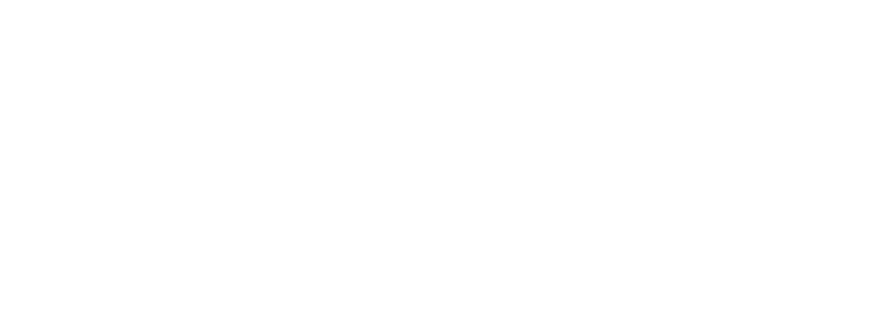
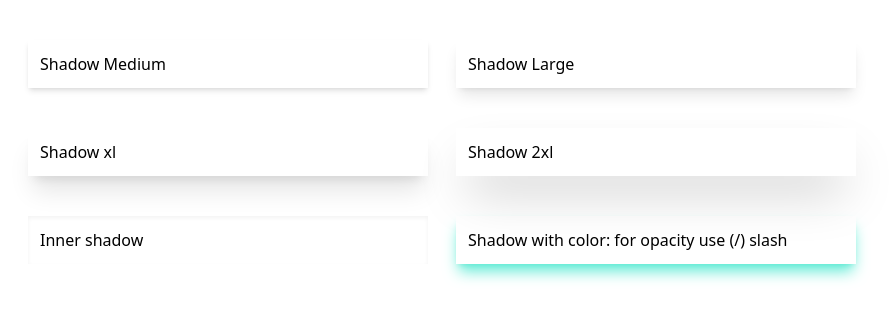
Before and after one commit to anandku06/TailWind_Learnings, a website: page HuxnDev/Fundamentals/6. Backgrounds Shadows/index.html in a window 1280 px wide. Shown: the whole page, without its empty margins (0-895 px from the left). Drawn offline with nearby package versions, Linux system fonts and the light colour scheme.

Commit message:
add shadow utilities and example layout to index.html; enhance output.css with new shadow classes and background image utilities

```diff
--- a/HuxnDev/Fundamentals/6. Backgrounds Shadows/index.html
+++ b/HuxnDev/Fundamentals/6. Backgrounds Shadows/index.html
@@ -10,10 +10,34 @@
   <body>
     <!-- Background Images -->
     <!-- https://tailwindcss.com/docs/background-image -->
-
+    <!-- <div
+      class="h-screen w-full bg-no-repeat bg-center bg-[url('https://www.freepik.com/free-photos-vectors/background)']"
+    ></div> -->
     <!-- Shadows -->
     <!-- https://tailwindcss.com/docs/drop-shadow -->
     <!-- I know we didn't cover flexbox, but it's just for demo purposes -->
+    <div class="flex flex-wrap">
+      <div class="w-[400px] mt-10 ml-7 p-3 shadow-md">
+        Shadow Medium
+      </div>
+      <div class="w-[400px] mt-10 ml-7 p-3 shadow-lg">
+        Shadow Large
+      </div>
+      <div class="w-[400px] mt-10 ml-7 p-3 shadow-xl">
+        Shadow xl
+      </div>
+      <div class="w-[400px] mt-10 ml-7 p-3 shadow-2xl">
+        Shadow 2xl
+      </div>
+      <div class="w-[400px] mt-10 ml-7 p-3 shadow-inner">
+        Inner shadow
+      </div>
+
+      <div class="w-[400px] mt-10 ml-7 p-3 shadow-lg shadow-teal-300">
+        Shadow with color: for opacity use (/) slash
+      </div>
+
+    </div>
 
     <!-- Gradients -->
     <!-- https://tailwindcss.com/docs/gradient-color-stops -->
```
Also changed, not shown: src/night-3078326_640.jpg (added), src/output.css.
